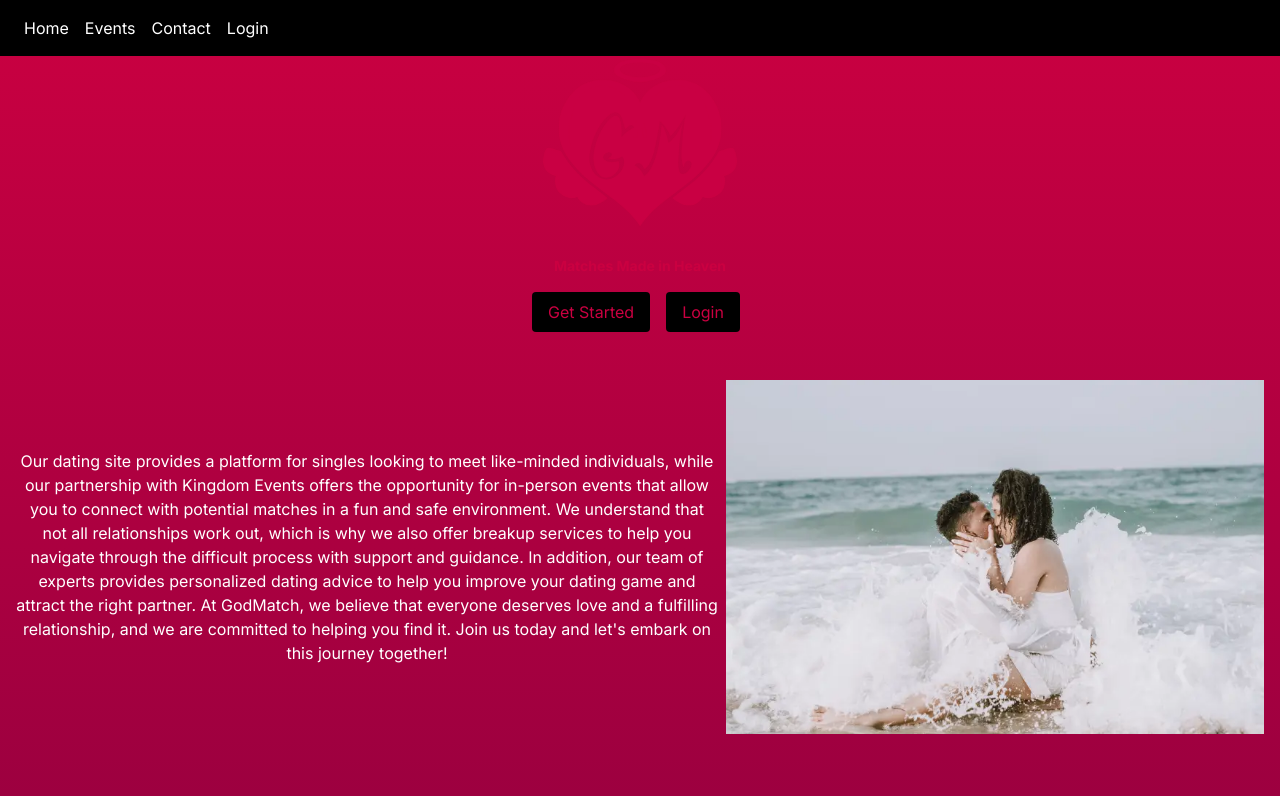
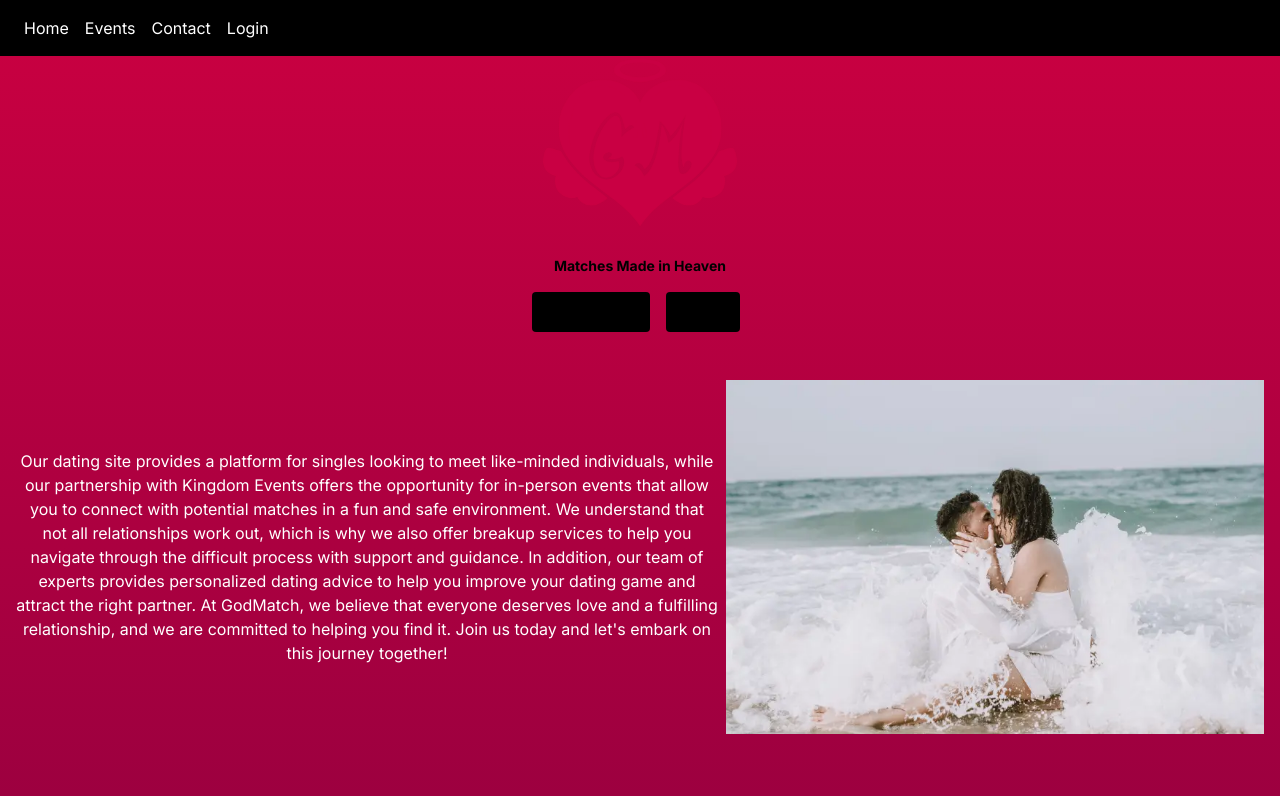
Before and after one commit to MBurner1000/godmatch-1, a Next.js app: page / in a window 1280 px wide. Shown: the top 796 px of the page. Built offline with nearby package versions, Linux system fonts and the light colour scheme.

Commit message:
first commit

```diff
--- a/src/app/globals.css
+++ b/src/app/globals.css
@@ -3,7 +3,7 @@
 @tailwind utilities;
 
 :root {
-  --foreground-rgb: 202, 0, 65;
+  --foreground-rgb: 0, 0, 0;
   --background-start-rgb: 202, 0, 65;
   --background-end-rgb: 22, 0, 59;
 }
```
Also changed, not shown: 1 other file (tests, documents, lock files or other folders).
